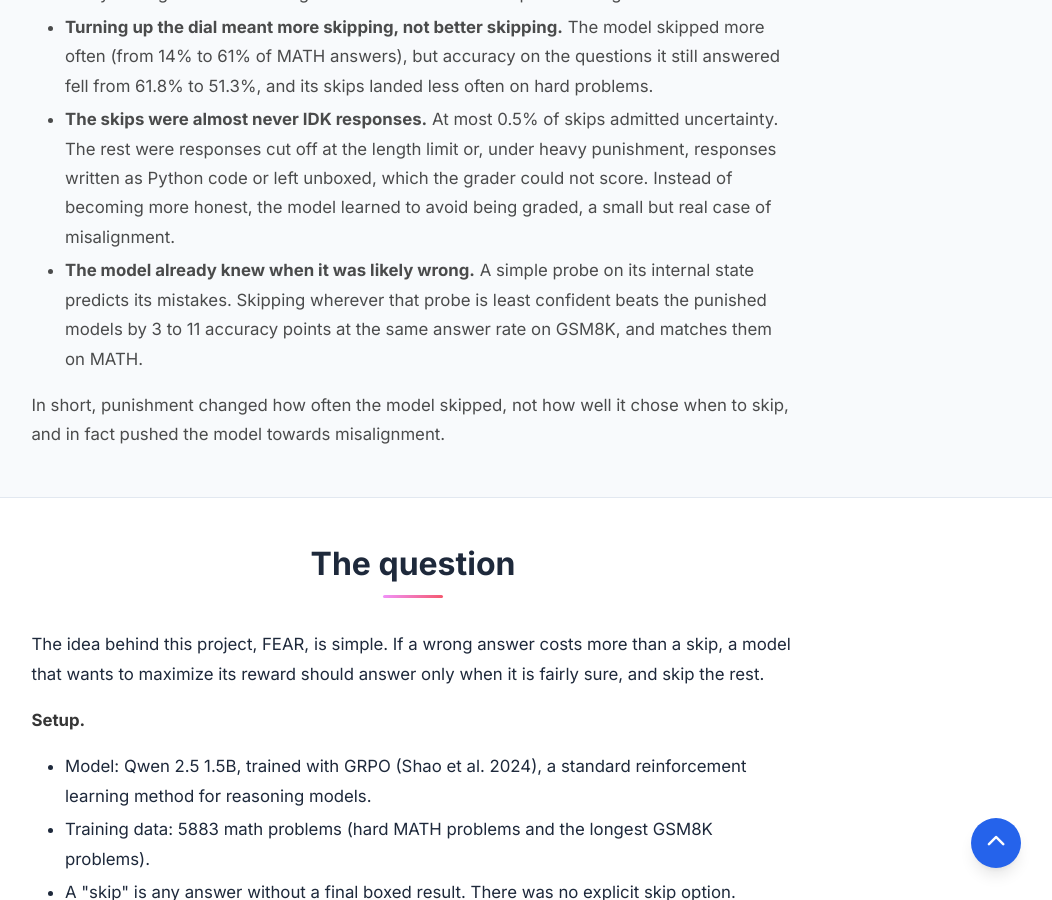
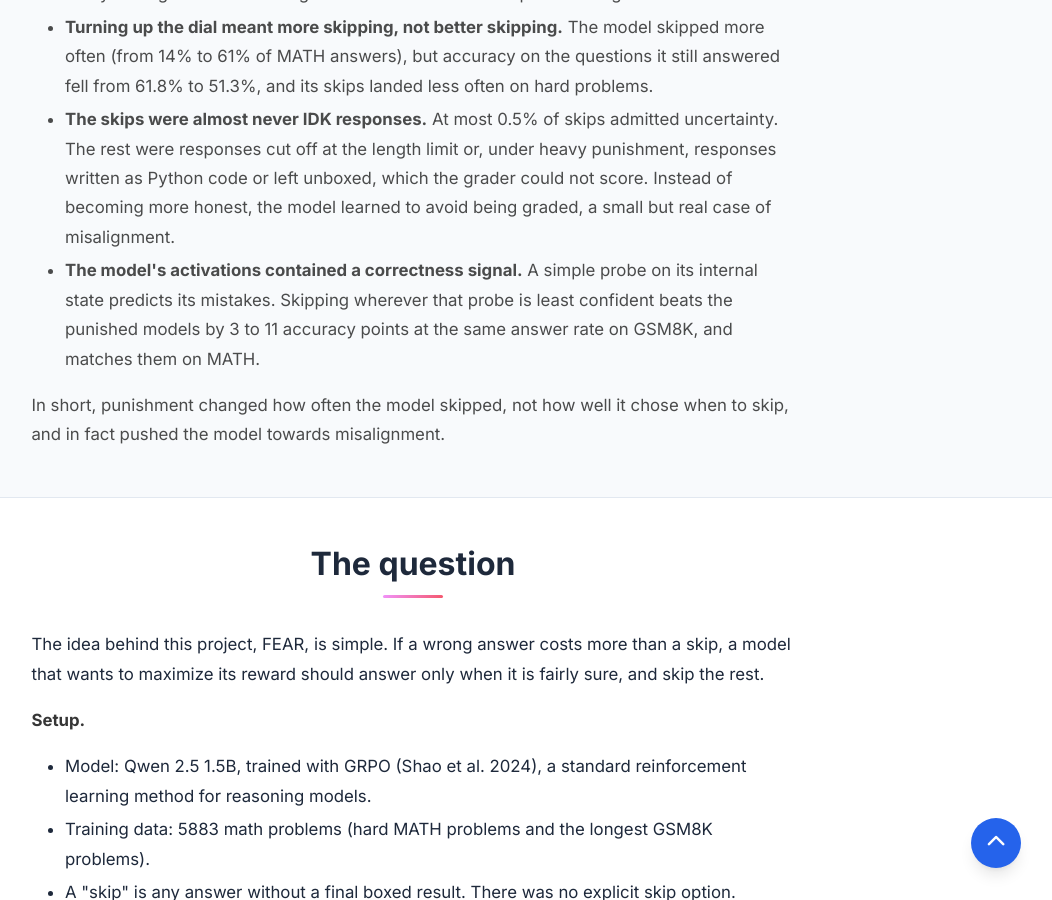
Before and after one commit to rahulk98/rahulk98.github.io, a Jekyll site: the page grpo-abstention-dial/index.html, which Jekyll copies as it is, in a window 1280 px wide and 900 px high, scrolled down 1120 px. Shown: the whole window, without its empty margins (227-1279 px from the left). Built offline with Jekyll 4.4.1, drawn with Linux system fonts in a browser that asks for light colours; some of the changed text lies outside the part shown.

Commit message:
Qualify the FEAR probe claim: activations contain a correctness signal
Replace "The model already knew (when it was likely wrong)" in the TL;DR,
section heading, and conclusions on both FEAR pages. Anchor id unchanged.

Claude-Session: https://claude.ai/code/session_01QhZdom4i9Mew73Leic3p1B

```diff
--- a/grpo-abstention-dial/index.html
+++ b/grpo-abstention-dial/index.html
@@ -98,7 +98,7 @@
               <li><strong>All eight settings were one dial.</strong> GRPO rescales rewards within each batch of answers, so every setting reduces to a single number: how close a skip sits to a right answer.</li>
               <li><strong>Turning up the dial meant more skipping, not better skipping.</strong> The model skipped more often (from 14% to 61% of MATH answers), but accuracy on the questions it still answered fell from 61.8% to 51.3%, and its skips landed less often on hard problems.</li>
               <li><strong>The skips were almost never IDK responses.</strong> At most 0.5% of skips admitted uncertainty. The rest were responses cut off at the length limit or, under heavy punishment, responses written as Python code or left unboxed, which the grader could not score. Instead of becoming more honest, the model learned to avoid being graded, a small but real case of misalignment.</li>
-              <li><strong>The model already knew when it was likely wrong.</strong> A simple probe on its internal state predicts its mistakes. Skipping wherever that probe is least confident beats the punished models by 3 to 11 accuracy points at the same answer rate on GSM8K, and matches them on MATH.</li>
+              <li><strong>The model's activations contained a correctness signal.</strong> A simple probe on its internal state predicts its mistakes. Skipping wherever that probe is least confident beats the punished models by 3 to 11 accuracy points at the same answer rate on GSM8K, and matches them on MATH.</li>
             </ul>
             <p>In short, punishment changed how often the model skipped, not how well it chose when to skip, and in fact pushed the model towards misalignment.</p>
           </div>
@@ -326,7 +326,7 @@
     <div class="container is-max-desktop">
       <div class="columns is-centered">
         <div class="column is-four-fifths">
-          <h2 class="title is-3 has-text-centered">The model already knew</h2>
+          <h2 class="title is-3 has-text-centered">The model's activations contained a correctness signal</h2>
           <div class="content write-up">
             <p>Did the model have the information needed to skip well? I tested this with a linear probe on the symmetric model, S0.</p>
             <p><strong>Probe.</strong> For 2000 of S0's sampled MATH answers (1000 right, 1000 wrong), I recorded the final-token hidden state (1536 dimensions per layer) and trained a logistic regression to predict correctness. Cross-validation is grouped by question (5 folds), the layer is selected within the training folds, and shuffled labels give 0.51 to 0.55. A problem's confidence is the mean probe score over its answers. GSM8K is handled the same way.</p>
@@ -392,7 +392,7 @@
             <ol>
               <li><strong>The reward design was one dial.</strong> GRPO reduces any right/wrong/skip reward to a single number.</li>
               <li><strong>Turning up the dial meant more skipping, not better skipping.</strong> Accuracy on answered questions fell, a smaller share of skips landed on hard problems, and almost none of the skips admitted uncertainty. Under heavy penalties the model avoided being graded instead, a small case of misalignment.</li>
-              <li><strong>The model already knew when it was likely wrong.</strong> A cheap probe on its internal state predicts its mistakes, and skipping by that signal matches or beats the penalty-trained models at the same answer rate.</li>
+              <li><strong>The model's activations contained a correctness signal.</strong> A cheap probe on its internal state predicts its mistakes, and skipping by that signal matches or beats the penalty-trained models at the same answer rate.</li>
             </ol>
             <p><strong>Limits.</strong> One 1.5B model for the main sweep and two settings at 3B. Most settings were trained once. The three trained twice (S0, S3, C2) agreed closely (MATH accuracy 45.9% vs 45.8%, 40.6% vs 40.1%, 42.6% vs 42.6%). "Skip" mixes truncation and formatting with real abstention. I have not tested other training methods, an explicit skip option, larger models or longer training.</p>
             <p><strong>Related work.</strong> Che et al. (2026) prove the same normalization effect and propose a repair. Liu et al. (2025) show the divide step biases training by question difficulty. Zhu et al. (2025) study training only on wrong answers, which S3 resembles. TruthRL (Wei et al. 2025), Reinforced Hesitation (Mohamadi et al. 2025), TIAR (Pan et al. 2026) and RLCR (Damani et al. 2025) propose other skip and confidence rewards. P(True) (Kadavath et al. 2022) and semantic entropy (Kuhn et al. 2023, Farquhar et al. 2024) are the standard confidence signals compared above.</p>
--- a/writing/grpo-abstention-dial/index.html
+++ b/writing/grpo-abstention-dial/index.html
@@ -56,7 +56,7 @@
               <li><strong>All eight settings were one dial.</strong> GRPO rescales rewards within each batch of answers, so every setting reduces to a single number: how close a skip sits to a right answer.</li>
               <li><strong>Turning up the dial meant more skipping, not better skipping.</strong> The model skipped more often (from 14% to 61% of MATH answers), but accuracy on the questions it still answered fell from 61.8% to 51.3%, and its skips landed less often on hard problems.</li>
               <li><strong>The skips were almost never IDK responses.</strong> At most 0.5% of skips admitted uncertainty. The rest were responses cut off at the length limit or, under heavy punishment, responses written as Python code or left unboxed, which the grader could not score. Instead of becoming more honest, the model learned to avoid being graded, a small but real case of misalignment.</li>
-              <li><strong>The model already knew when it was likely wrong.</strong> A simple probe on its internal state predicts its mistakes. Skipping wherever that probe is least confident beats the punished models by 3 to 11 accuracy points at the same answer rate on GSM8K, and matches them on MATH.</li>
+              <li><strong>The model's activations contained a correctness signal.</strong> A simple probe on its internal state predicts its mistakes. Skipping wherever that probe is least confident beats the punished models by 3 to 11 accuracy points at the same answer rate on GSM8K, and matches them on MATH.</li>
             </ul>
             <p>In short, punishment changed how often the model skipped, not how well it chose when to skip, and in fact pushed the model towards misalignment.</p>
 <h2 id="the-question">The question</h2>
@@ -230,7 +230,7 @@
               </table>
             </div>
             <p>IDK responses never exceeded 0.5% of skips. With the symmetric reward, a skip was usually a long solution cut off at the 1024-token limit, which is why those skips lined up with hard problems. With heavier penalties, the model increasingly answered in Python code or without a box, forms the grader could not score, which earned the safe skip reward instead of the penalty. The punishment taught the model to avoid being graded, not to admit uncertainty. This is a small, concrete example of misalignment: the model optimized the measurement (do not get scored as wrong) rather than the behavior the reward was meant to teach (be honest when unsure). In AI safety this is called specification gaming, and it happened here with a reward designed specifically to make the model more careful.</p>
-<h2 id="the-model-already-knew">The model already knew</h2>
+<h2 id="the-model-already-knew">The model's activations contained a correctness signal</h2>
 <p>Did the model have the information needed to skip well? I tested this with a linear probe on the symmetric model, S0.</p>
             <p><strong>Probe.</strong> For 2000 of S0's sampled MATH answers (1000 right, 1000 wrong), I recorded the final-token hidden state (1536 dimensions per layer) and trained a logistic regression to predict correctness. Cross-validation is grouped by question (5 folds), the layer is selected within the training folds, and shuffled labels give 0.51 to 0.55. A problem's confidence is the mean probe score over its answers. GSM8K is handled the same way.</p>
             <p><strong>Comparison.</strong> AUROC for predicting whether S0's majority answer is correct (0.5 is chance, 1 is perfect):</p>
@@ -273,7 +273,7 @@
 <ol>
               <li><strong>The reward design was one dial.</strong> GRPO reduces any right/wrong/skip reward to a single number.</li>
               <li><strong>Turning up the dial meant more skipping, not better skipping.</strong> Accuracy on answered questions fell, a smaller share of skips landed on hard problems, and almost none of the skips admitted uncertainty. Under heavy penalties the model avoided being graded instead, a small case of misalignment.</li>
-              <li><strong>The model already knew when it was likely wrong.</strong> A cheap probe on its internal state predicts its mistakes, and skipping by that signal matches or beats the penalty-trained models at the same answer rate.</li>
+              <li><strong>The model's activations contained a correctness signal.</strong> A cheap probe on its internal state predicts its mistakes, and skipping by that signal matches or beats the penalty-trained models at the same answer rate.</li>
             </ol>
             <p><strong>Limits.</strong> One 1.5B model for the main sweep and two settings at 3B. Most settings were trained once. The three trained twice (S0, S3, C2) agreed closely (MATH accuracy 45.9% vs 45.8%, 40.6% vs 40.1%, 42.6% vs 42.6%). "Skip" mixes truncation and formatting with real abstention. I have not tested other training methods, an explicit skip option, larger models or longer training.</p>
             <p><strong>Related work.</strong> Che et al. (2026) prove the same normalization effect and propose a repair. Liu et al. (2025) show the divide step biases training by question difficulty. Zhu et al. (2025) study training only on wrong answers, which S3 resembles. TruthRL (Wei et al. 2025), Reinforced Hesitation (Mohamadi et al. 2025), TIAR (Pan et al. 2026) and RLCR (Damani et al. 2025) propose other skip and confidence rewards. P(True) (Kadavath et al. 2022) and semantic entropy (Kuhn et al. 2023, Farquhar et al. 2024) are the standard confidence signals compared above.</p>
```
